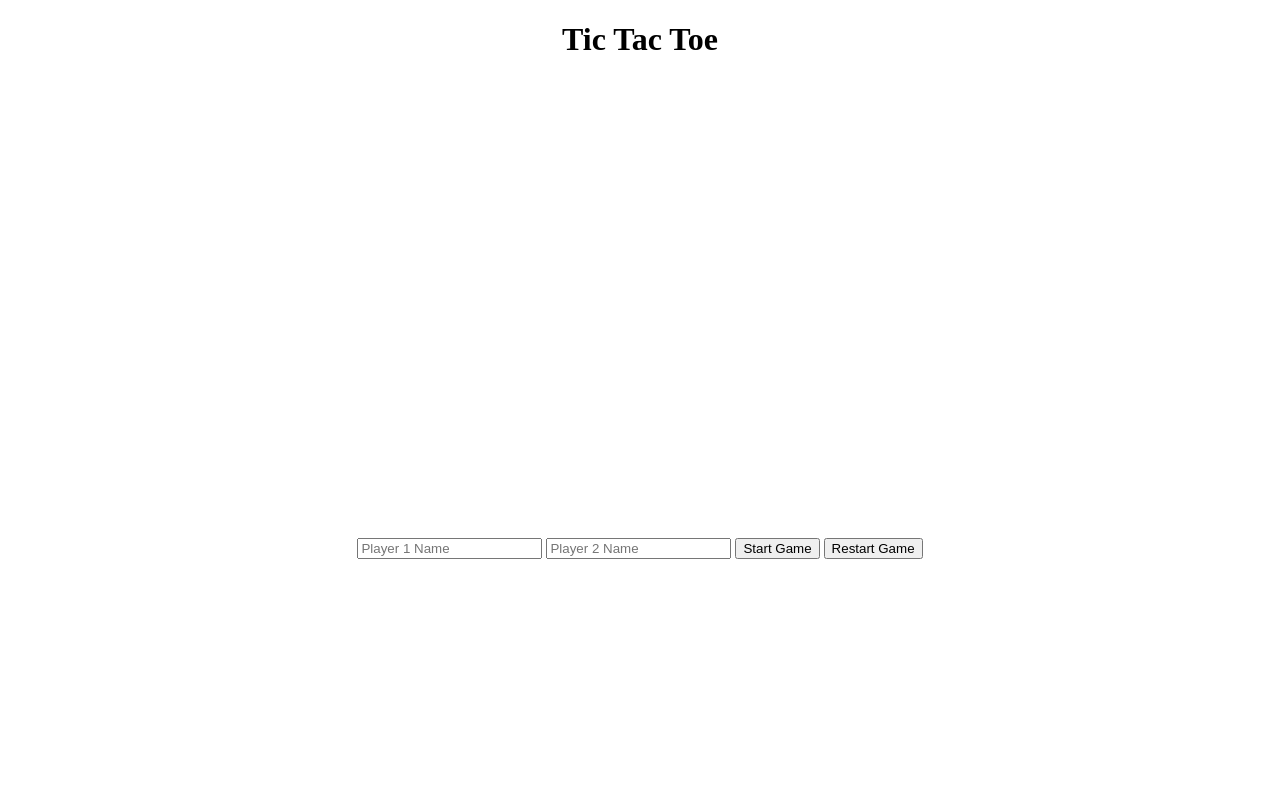
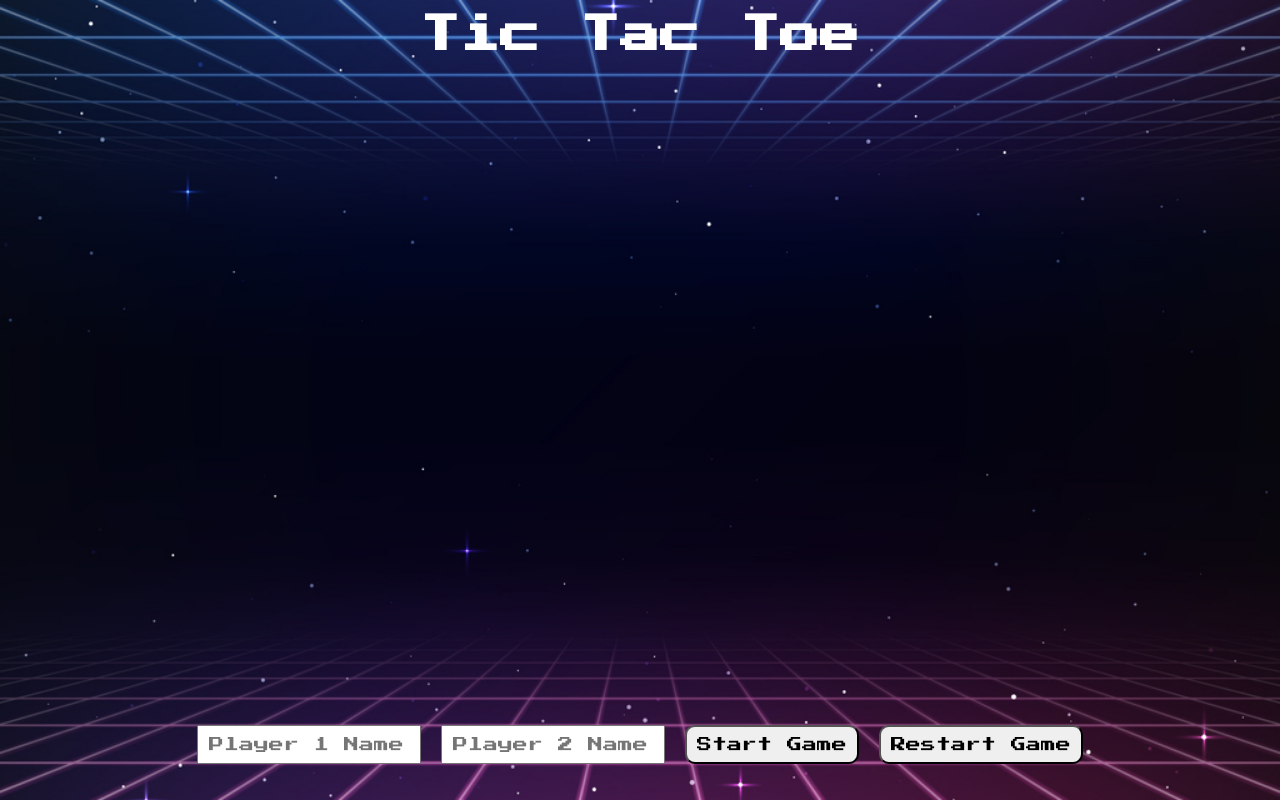
Before and after one commit to melinabed/Tic-Tac-Toe, a plain HTML site: page index.html in a window 1280 px wide. Drawn offline with Linux system fonts and the light colour scheme.

Commit message:
final draft

```diff
--- a/index.html
+++ b/index.html
@@ -11,7 +11,7 @@
 <link href="https://fonts.googleapis.com/css2?family=Press+Start+2P&display=swap" rel="stylesheet">
 </head>
 <body>
-
+<div class="image">
     <h1>Tic Tac Toe</h1>
     <div id="gameboard"></div>
     <div id="controls">
@@ -22,7 +22,7 @@
     </div>
     <div id="message"></div>
     <div id="display-result"></div>
-
+</div>
 
 
 </body>
--- a/style.css
+++ b/style.css
@@ -1,7 +1,29 @@
+body, html {
+    height: 100%;
+    margin: 0;
+    font-family: 'Press Start 2P', cursive;
+}
+.image {
+    background-image: url(neon-grid.jpg);
+    height: 100%;
+    background-position: center;
+    background-repeat: no-repeat;
+    background-size: cover;
+    position: relative;
+}
+
+
 h1 {
     display: flex;
     justify-content: center;
-    margin-bottom: 40px;
+    align-items: center;
+    color: white;
+    margin-top: 0;
+    margin-bottom: 150px;
+    font-size: 40px;
+    padding: 15px;
+
+
 }
 
 #gameboard {
@@ -9,19 +31,21 @@ h1 {
     flex-wrap: wrap;
     justify-content: center;
     align-items: center;
-    height: 400px;
+    height: 450px;
     justify-content: center;
+    color: white;
+
 }
 
 .square {
-    font-family: 'Press Start 2P', cursive;
     display: flex;
     flex-wrap: wrap;
-    border: 1px solid black;
+    border: 2px solid rgb(255, 255, 255);
+    box-shadow: 0px 9px 30px rgba(251, 5, 255, 0.3);
     justify-content: center;
     align-items: center;
     width: 25%;
-    height: 30%;
+    height: 35%;
     text-align: center;
     font-size: 80px;
 }
@@ -29,4 +53,20 @@ h1 {
 #controls, #message {
     text-align: center;
     margin: 40px 0;
+    color: white;
+    font-size: 20px;
+    font-weight: bold;
 }
+input {
+    margin-top: 15px;
+    font-family: 'Press Start 2P', cursive;
+    width: 200px;
+    padding: 10px;
+    font-size: 15px;
+}
+button {
+    font-family: 'Press Start 2P', cursive;
+    font-size: 15px;
+    padding: 10px;
+    border-radius: 10px;
+}
```
Also changed, not shown: 1 other file.
